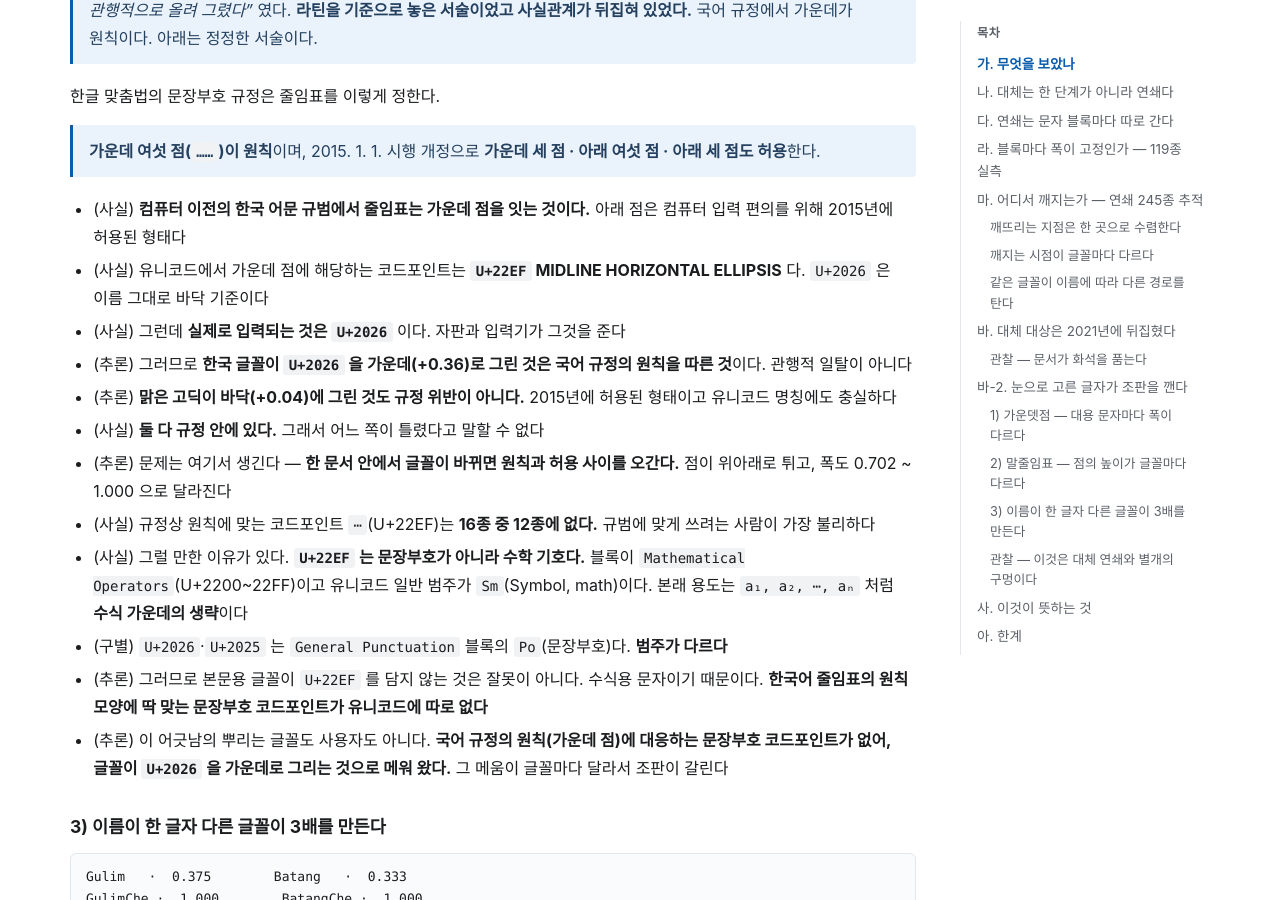
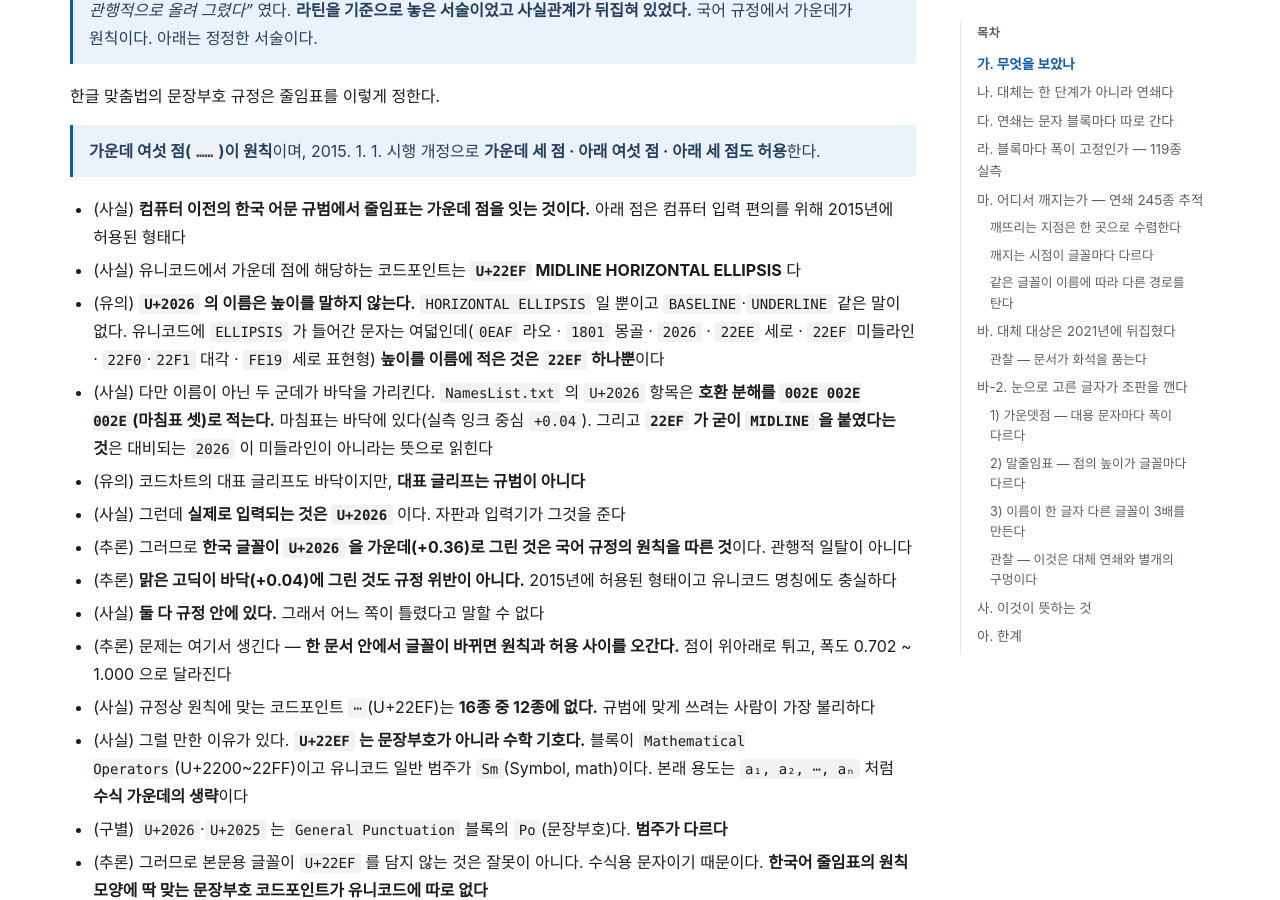
Before and after one commit to msjang/krigf26-font-eula-survey, a Jekyll site: the page built from findings-substchain.md, in a window 1280 px wide and 900 px high, scrolled down 6795 px. Built offline with Jekyll 4.4.1, drawn with Linux system fonts in a browser that asks for light colours; our own code applies the rules of GitHub Pages for plain Markdown files.

Commit message:
correct(substchain): "U+2026 은 이름 그대로 바닥 기준" 은 틀렸다
이름에는 높이가 없다. HORIZONTAL ELLIPSIS 일 뿐이고 BASELINE 이나
UNDERLINE 같은 말이 들어 있지 않다. 유니코드에 ELLIPSIS 가 들어간 문자
여덟 중 높이를 이름에 적은 것은 22EF MIDLINE 하나뿐이다. 라틴 관행을
이름에 투사한 서술이었다.

바닥이라는 근거는 이름이 아니라 다른 두 군데다. NamesList.txt 의 2026
항목이 호환 분해를 002E 002E 002E(마침표 셋)로 적고, 22EF 가 굳이
MIDLINE 을 붙여 대비시킨다. 코드차트 대표 글리프도 바닥이나 대표
글리프는 규범이 아니라는 유의를 함께 달았다.

출처로 Unicode NamesList.txt 를 sources.md 에 추가했다.

Co-Authored-By: Claude <noreply@anthropic.com>

```diff
--- a/findings-substchain.md
+++ b/findings-substchain.md
@@ -209,7 +209,10 @@ U+25E6 ◦   0.375  0.375   없음  1.000  0.970
 > **가운데 여섯 점(`……`)이 원칙**이며, 2015. 1. 1. 시행 개정으로 **가운데 세 점 · 아래 여섯 점 · 아래 세 점도 허용**한다.
 
 - (사실) **컴퓨터 이전의 한국 어문 규범에서 줄임표는 가운데 점을 잇는 것이다.** 아래 점은 컴퓨터 입력 편의를 위해 2015년에 허용된 형태다
-- (사실) 유니코드에서 가운데 점에 해당하는 코드포인트는 **`U+22EF` MIDLINE HORIZONTAL ELLIPSIS** 다. `U+2026` 은 이름 그대로 바닥 기준이다
+- (사실) 유니코드에서 가운데 점에 해당하는 코드포인트는 **`U+22EF` MIDLINE HORIZONTAL ELLIPSIS** 다
+- (유의) **`U+2026` 의 이름은 높이를 말하지 않는다.** `HORIZONTAL ELLIPSIS` 일 뿐이고 `BASELINE`·`UNDERLINE` 같은 말이 없다. 유니코드에 `ELLIPSIS` 가 들어간 문자는 여덟인데(`0EAF` 라오 · `1801` 몽골 · `2026` · `22EE` 세로 · `22EF` 미들라인 · `22F0`·`22F1` 대각 · `FE19` 세로 표현형) **높이를 이름에 적은 것은 `22EF` 하나뿐**이다
+- (사실) 다만 이름이 아닌 두 군데가 바닥을 가리킨다. `NamesList.txt` 의 `U+2026` 항목은 **호환 분해를 `002E 002E 002E`(마침표 셋)로 적는다.** 마침표는 바닥에 있다(실측 잉크 중심 `+0.04`). 그리고 **`22EF` 가 굳이 `MIDLINE` 을 붙였다는 것**은 대비되는 `2026` 이 미들라인이 아니라는 뜻으로 읽힌다
+- (유의) 코드차트의 대표 글리프도 바닥이지만, **대표 글리프는 규범이 아니다**
 - (사실) 그런데 **실제로 입력되는 것은 `U+2026`** 이다. 자판과 입력기가 그것을 준다
 - (추론) 그러므로 **한국 글꼴이 `U+2026` 을 가운데(+0.36)로 그린 것은 국어 규정의 원칙을 따른 것**이다. 관행적 일탈이 아니다
 - (추론) **맑은 고딕이 바닥(+0.04)에 그린 것도 규정 위반이 아니다.** 2015년에 허용된 형태이고 유니코드 명칭에도 충실하다
```
Also changed, not shown: sources.md (+1 -0 lines).
